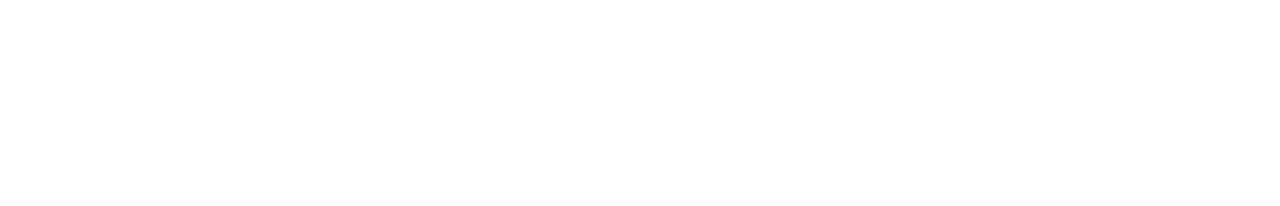
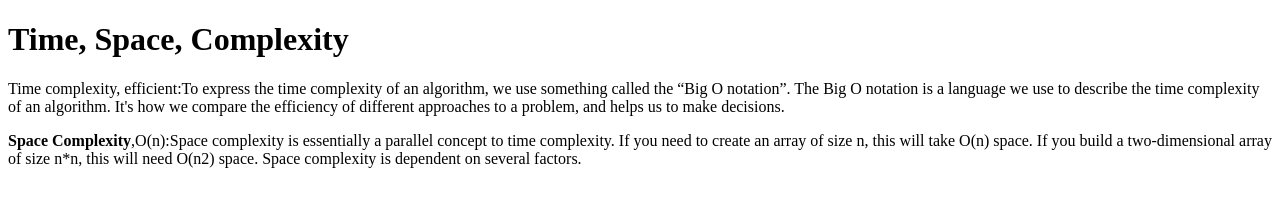
Before and after one commit to acciojob/time-and-space-complexity-Shivarambelli, a website: page main.html in a window 1280 px wide. Drawn offline with Linux system fonts and the light colour scheme.

Commit message:
created a submission

```diff
--- a/main.html
+++ b/main.html
@@ -7,6 +7,9 @@
 </head>
 
 <body>
+	<h1>Time, Space, Complexity</h1>
+	<p>Time complexity, efficient:To express the time complexity of an algorithm, we use something called the “Big O notation”. The Big O notation is a language we use to describe the time complexity of an algorithm. It's how we compare the efficiency of different approaches to a problem, and helps us to make decisions.</p>
+	<p><b>Space Complexity</b>,O(n):Space complexity is essentially a parallel concept to time complexity. If you need to create an array of size n, this will take O(n) space. If you build a two-dimensional array of size n*n, this will need O(n2) space. Space complexity is dependent on several factors.</p>
 	<!-- the entire body must be written by student -->
     <script type="text/javascript" src="./script.js">
 </script>
```
